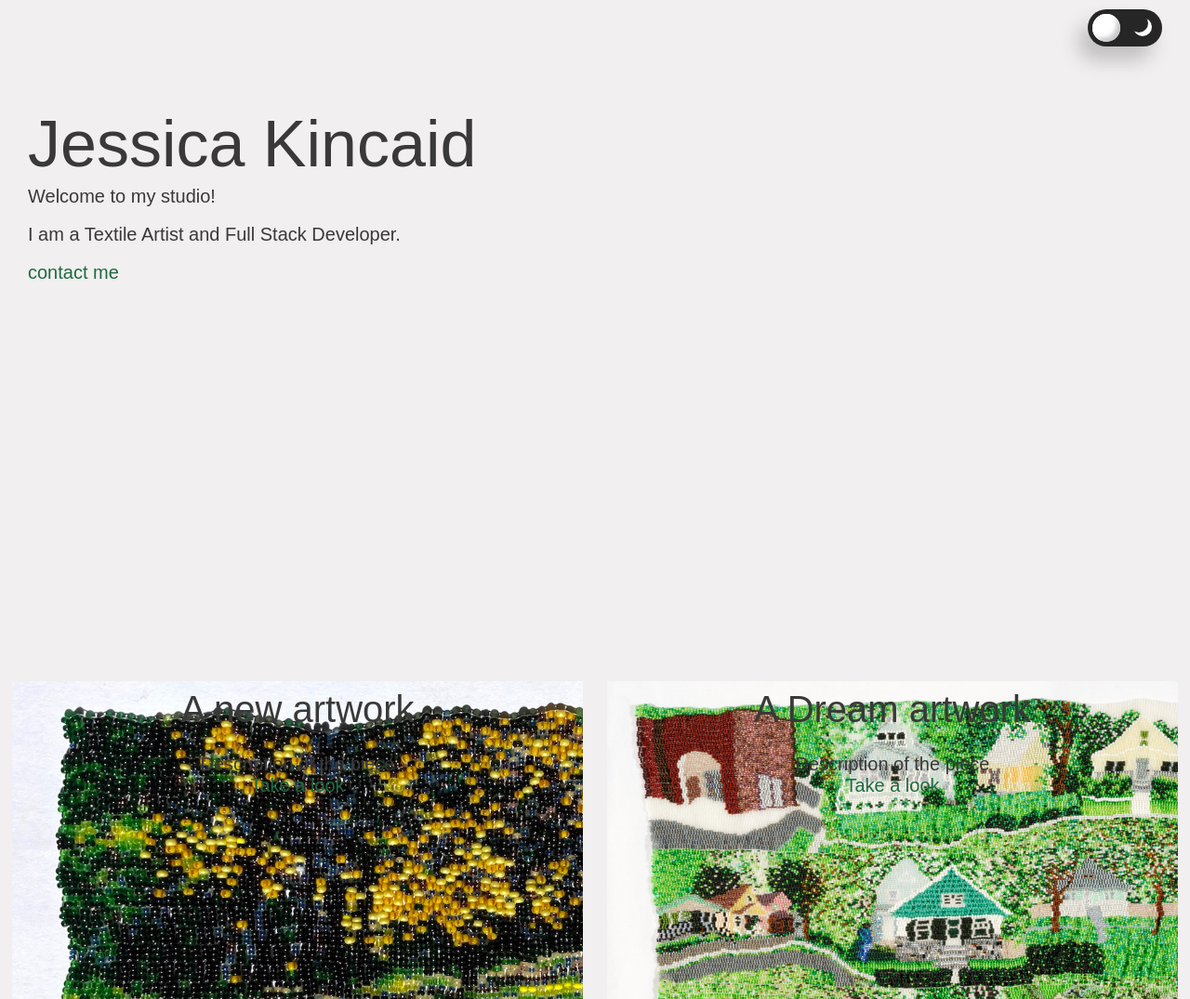
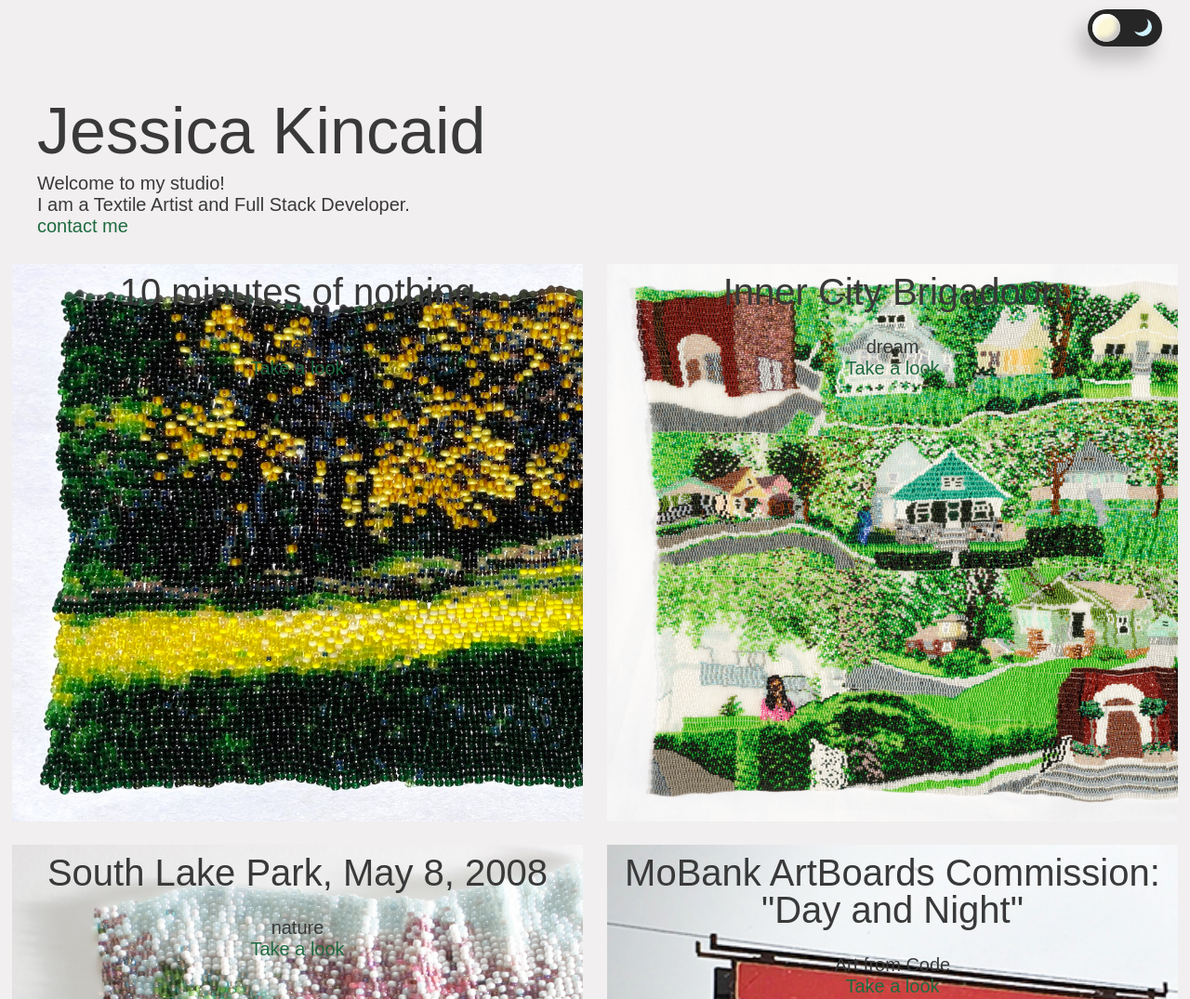
Before and after one commit to j-kincaid/twotone, a plain HTML site: page index.html in a window 1280 px wide. Shown: the part 20-1095 px from the top of the page at 93% size. Drawn offline with Linux system fonts and the light colour scheme; a web font is replaced by a local one.

Commit message:
add flex properties, slower transitions

```diff
--- a/index.html
+++ b/index.html
@@ -15,43 +15,47 @@
           </header>
 
           <section class="main">
-                <div class="main-text">
-                    <h1>Jessica Kincaid</h1>
-                    <p>Welcome to my studio!</p>
-                    <br/>
-                    <p>I am a Textile Artist and Full Stack Developer.</p>
-                    <br/>
-                    <a href="#footer">contact me</a>
-                </div>
+                <nav>
+                    <ul>
+                        <li>
+                            <h1>Jessica Kincaid</h1></li>
+                        <li>
+                            <p>Welcome to my studio!</p></li>
+                        <li>
+                            <p>I am a Textile Artist and Full Stack Developer.</p>
+                            </li>
+                        <li><a href="#footer">contact me</a></li>
+                    </ul>
+                </nav>
           </section>
           <section class="sub-section">
             <div class="square" id="new">
-                <h2>A new artwork</h2>
+                <h2>10 minutes of nothing</h2>
                 <br/>
-                <p>Description of the piece</p>
+                <p>New</p>
                 <a href="">Take a look</a>
             </div>
             <div class="square" id ="dream">
-                <h2>A Dream artwork</h2>
+                <h2>Inner City Brigadoon</h2>
                 <br/>
-                <p>Description of the piece</p>
+                <p>dream</p>
                 <a href="">Take a look</a>
             </div>
             <div class="square" id ="nature">
-                <h2>A Nature piece</h2>
+                <h2>South Lake Park, May 8, 2008</h2>
                 <br/>
-                <p>Description of the piece</p>
+                <p>nature</p>
                 <a href="">Take a look</a>
             </div>
             <div class="square" id="abstract">
-                <h2>An Abstract artwork</h2>
+                <h2>MoBank ArtBoards Commission: "Day and Night"</h2>
                 <br/>
-                <p>Description of the piece</p>
+                <p>Art from Code</p>
                 <a href="">Take a look</a>
             </div>
           </section>
 <footer id="footer">
-    <p><small>&copy; 2021 Jessica Kincaid</small></p>
+    <p><small>&copy; 2023 Jessica Kincaid</small></p>
 </footer>
     <script src="script.js"></script>
   </body>
--- a/styles.css
+++ b/styles.css
@@ -47,17 +47,18 @@ header {
     background-color: rgb(39, 38, 38);
     box-shadow: -10px 15px 20px rgb(50 50 50/ 25%);
     border-radius: 20px;
+    transition: 4s;
     position: relative;
 }
 .flicker {
     width: 30px;
     height: 30px;
     border-radius: 15px;
-    background-color: rgb(255, 255, 255);
+    background-color: rgb(251, 246, 212);
     position: absolute;
     top: 5px;
     left: 5px;
-    transition: 0.3s;
+    transition: 4s;
     box-shadow:
         inset 4px 4px 4px rgb(255,255,255),
         inset -4px -4px 4px rgb(195 193 198 / 90%);
@@ -65,35 +66,41 @@ header {
 
 .dark {
     background-color: rgb(57, 57, 57);
-    transition: 0.3s;
+    transition: 4s;
 }
 
 .moon {
     width: 20px;
     height: 20px;
     border-radius: 10px;
-    box-shadow: 4px 4px 0 0 rgb(255, 255, 255);
+    box-shadow: 4px 4px 0 0 rgb(208, 243, 254);
     position: absolute;
+    transition: 3s;
     top: 5px;
     left: 45px;
 }
 
 .dark .flicker {
     transform: translateX(40px);
+    transition: 4s;
 }
 
 .dark > * {
     color: rgb(255, 255, 255);
+    transition: 4s;
 }
-.main {
-    height: 80vh;
+nav {
     display: flex;
     flex-direction: row;
 }
-.main-text {
-    padding: 30px;
+
+ul {
+    list-style: none;
+    flex-wrap: wrap;
 }
-
+ul li  {
+    justify-content: flex-start;
+}
 .square {
     width: 98%;
     margin: 1%;
@@ -146,9 +153,6 @@ footer {
     background-color: rgb(57, 57, 57);
 }
 @media only screen and (min-width: 970px) {
-    .main-text {
-        width: 50%;
-    }
     .square {
         width: 48%;
         margin: 1%;
```
